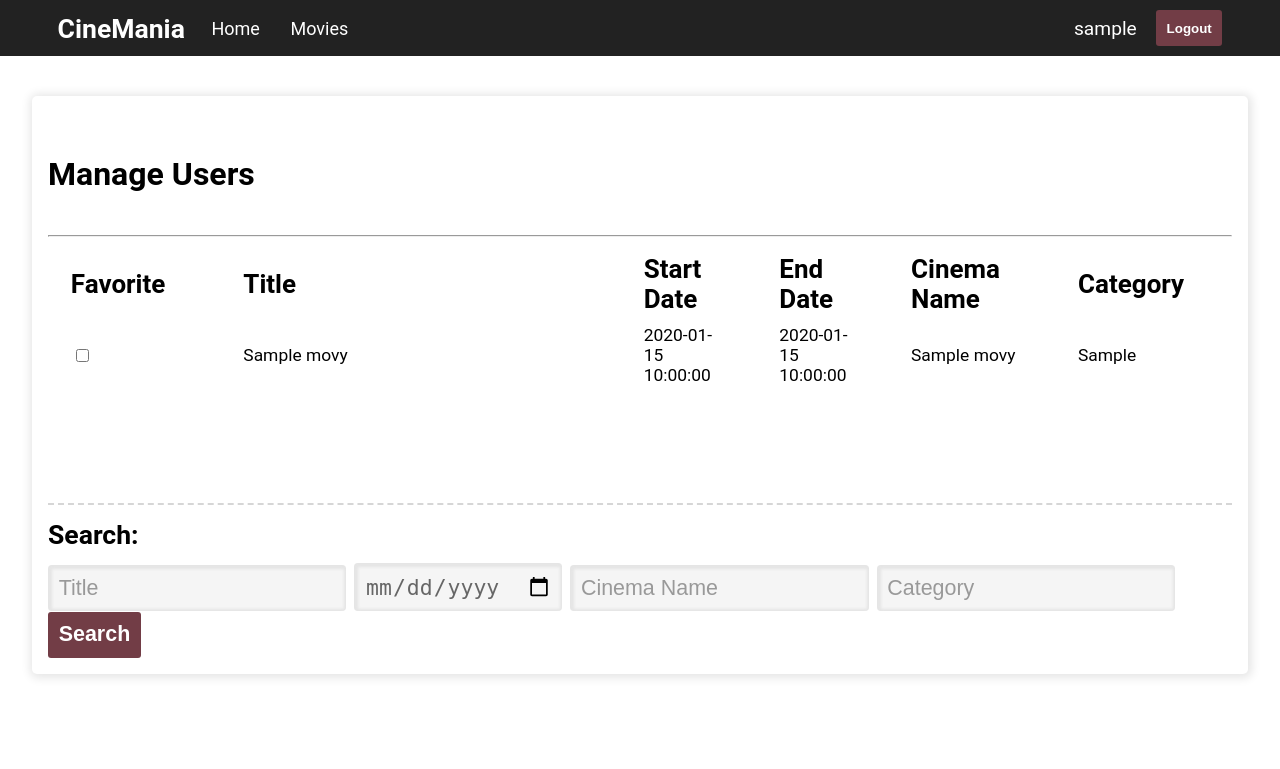
After one commit to DimitrisKas/-PLH-518-Project-1, a PHP site: page /movies.php in a window 1280 px wide. The commit adds this page. Shown: the top 769 px of the page. Run offline with PHP 8.4, Linux system fonts and the light colour scheme; the visitor is signed in with stand-in values (Sample User, id 1); tables that the repository leaves empty or names only in its code hold one stand-in row (values such as "Sample post").

Commit message:
(Movies) Add Movies page with full features (Favorites, Search)

```diff
--- a/db_scripts/Models/Movies.php
+++ b/db_scripts/Models/Movies.php
@@ -10,6 +10,7 @@ class Movie
     public string $end_date;
     public string $cinema_name;
     public string $category;
+    public bool $favorite = false;
 
     const ID_PREFIX = "m";
 
@@ -144,10 +145,18 @@ class Movie
         return $success;
     }
 
+    public static function AddToFavorites(string $movie_id, string $user_id)
+    {
+
+    }
+
     public static function GetAllMovies():array {
         $conn = OpenCon(true);
 
-        $sql_str = "SELECT * FROM Movies";
+        $sql_str = "SELECT m.ID as m_ID,  m.TITLE, m.STARTDATE, m.ENDDATE, m.CINEMANAME, m.CATEGORY, f.ID as f_ID
+                    FROM movies m
+                        LEFT JOIN favorites f ON f.USERID = 'u958215285' AND f.MOVIEID = m.ID;";
+
         $stmt = $conn->prepare($sql_str);
 
         if (!$stmt->execute())
@@ -163,8 +172,68 @@ class Movie
 
             // Create object and append to return array
             $movie = Movie::CreateExistingMovieObj(
-                $row['ID'], $row['TITLE'], $row['STARTDATE'], $row['ENDATE'],
+                $row['m_ID'], $row['TITLE'], $row['STARTDATE'], $row['ENDDATE'],
                 $row['CINEMANAME'], $row['CATEGORY']);
+
+            $movie->favorite = isset($row['f_ID']);
+            logger( "Is favorite: " . $movie->favorite);
+            logger( "Is favorite row:: " . $row['f_ID']);
+            $ret_array[] = $movie;
+        }
+
+        $stmt->free_result();
+        $stmt->close();
+
+        CloseCon($conn);
+
+        return $ret_array;
+    }
+
+    public static function Search($title, $date, $cinema_name, $category):array
+    {
+        $conn = OpenCon(true);
+
+        // Validate search input
+        if (empty($title))
+            $title = "%";
+
+        if (empty($cinema_name))
+            $cinema_name = "%";
+
+        if (empty($category))
+            $category = "%";
+
+        $doDateSearch = true;
+        if (empty($date))
+        {
+            $date = "0000-00-00";
+            $doDateSearch = false;
+        }
+
+        $sql_str = "SELECT m.ID as m_ID,  m.TITLE, m.STARTDATE, m.ENDDATE, m.CINEMANAME, m.CATEGORY, f.ID as f_ID
+                    FROM movies m
+                        LEFT JOIN favorites f ON f.USERID = 'u958215285' AND f.MOVIEID = m.ID
+                    WHERE m.TITLE LIKE ? AND m.CINEMANAME LIKE ? AND m.CATEGORY LIKE ? AND ( ?=FALSE OR  DATEDIFF(m.STARTDATE, ?) >= 0 AND  DATEDIFF(m.ENDDATE, ?) <=0);";
+        $stmt = $conn->prepare($sql_str);
+        $stmt->bind_param("sssiss", $title, $cinema_name, $category, $doDateSearch, $date, $date);
+
+        if (!$stmt->execute())
+            logger("Get all movies failed " . $stmt->error);
+
+        $result = $stmt->get_result();
+
+        $num_of_rows = $result->num_rows;
+        logger("Found " . $num_of_rows . " movies.");
+
+        $ret_array = array();
+        while ($row = $result->fetch_assoc()) {
+
+            // Create object and append to return array
+            $movie = Movie::CreateExistingMovieObj(
+                $row['m_ID'], $row['TITLE'], $row['STARTDATE'], $row['ENDDATE'],
+                $row['CINEMANAME'], $row['CATEGORY']);
+
+            $movie->favorite = isset($row['f_ID']);
             $ret_array[] = $movie;
         }
 
--- /dev/null
+++ b/src/CSS/movies.css
@@ -0,0 +1,32 @@
+#movies_content
+
+#movies_content table th:first-of-type {
+    padding-right: 0.5em;
+}
+
+#movies_content th {
+    padding-left: 1em;
+    padding-right: 2em;
+}
+
+#movies_content td {
+    padding: 0 1em;
+}
+
+#movies_content td div{
+    justify-content: flex-start;
+}
+
+.td-movie-title span {
+    width: 20em;
+}
+
+.search-cont {
+    margin-top: 2em;
+}
+.search-cont .custom-input{
+    padding: 0.5em 0.5em;
+}
+.search-cont .btn-primary {
+    padding: 0.5em 0.5em;
+}
--- /dev/null
+++ b/src/movies.php
@@ -0,0 +1,154 @@
+<?php
+include_once '../db_scripts/Models/Users.php';
+include_once '../db_scripts/Models/Movies.php';
+include_once '../db_scripts/db_connection.php';
+include_once('../Utils/Random.php');
+include_once('../Utils/Logs.php');
+
+session_start();
+logger("-- In Movies");
+
+// Check if User is logged in AND is an Admin
+if (isset($_SESSION['login'])
+    && $_SESSION['login'] === true)
+{
+    // User already logged in...
+    logger("User: " . $_SESSION['user_username']);
+    logger("Role: " . $_SESSION['user_role']);
+
+}
+else
+{
+    // Redirect to index
+    $feedback = "true";
+    $f_title = "You do not have access to that page.";
+    $f_msg_count = 0;
+    $f_color = "f-error";
+    ?>
+    <form id="redirect-form" action="./index.php" method="post">
+        <input type="hidden" name="feedback" value="<?php echo $feedback?>">
+        <input type="hidden" name="f_color" value="<?php echo $f_color?>">
+        <input type="hidden" name="f_title" value="<?php echo $f_title?>">
+        <input type="hidden" name="f_msg_count" value="<?php echo $f_msg_count?>">
+    </form>
+    <script type="text/javascript">
+        document.getElementById("redirect-form").submit();
+    </script>
+    <?php
+    exit();
+}
+
+?>
+
+<!DOCTYPE html>
+<html lang="en">
+<head>
+    <meta charset="UTF-8">
+    <meta name="viewport" content="width=device-width, initial-scale=1.0">
+    <title>Admin Panel - CineMania</title>
+    <link rel='stylesheet' type='text/css' href='CSS/main.css' />
+    <link rel='stylesheet' type='text/css' href='CSS/movies.css' />
+</head>
+
+<body class="no-overflow">
+<?php // ---- Navigation Panel - START ----?>
+<div class="top-nav">
+    <div class="nav-items">
+        <h5 id="top-nav-title">CineMania</h5>
+        <a href="welcome.php">Home</a>
+        <a href="movies.php">Movies</a>
+        <?php
+        if ($_SESSION['user_role'] === USER::CINEMAOWNER)
+            echo '<a href="owner.php">Owner Panel</a> ';
+
+        if ($_SESSION['user_role'] === USER::ADMIN)
+            echo '<a href="administration.php">Admin Panel</a>';
+        ?>
+    </div>
+    <form id="logout-form" method="post" action="./index.php?logout" class="fl-row">
+        <span id="username-span"><?php echo $_SESSION['user_username'] ?></span>
+        <button type="submit" class="btn-primary">Logout</button>
+    </form>
+</div>
+<?php // ---- Navigation Panel - END ----?>
+
+<div class="main-content" id="movies_content">
+    <div class="card">
+        <h4>Manage Users</h4>
+        <hr/>
+
+        <div class="table-container">
+            <table id="admin-table">
+                <tr>
+                    <th>Favorite</th>
+                    <th>Title</th>
+                    <th>Start Date</th>
+                    <th>End Date</th>
+                    <th>Cinema Name</th>
+                    <th>Category</th>
+                </tr>
+
+                <?php
+                if (isset($_GET['search']))
+                {
+                    $movies = Movie::Search($_GET['title'], $_GET['date'], $_GET['cin_name'], $_GET['cat']);
+                }
+                else
+                {
+                    $movies = Movie::GetAllMovies();
+                }
+                /* @var $movie Movie (IDE type hint) */
+                foreach ($movies as $movie)
+                {
+                    ?>
+                    <tr id="movie_<?php echo $movie->id?>">
+                        <td><div><input id="<?php echo $movie->id?>_favorite"   type="checkbox" <?php echo $movie->favorite ? "checked" : ""?> onclick="toggleFavorite('<?php echo $movie->id?>', this)"/></div></td>
+                        <td class="td-movie-title"><div><span id="<?php echo $movie->id?>_title"       ><?php echo $movie->title?></span></div></td>
+                        <td><div><span id="<?php echo $movie->id?>_start_date"  ><?php echo $movie->start_date?></span></div></td>
+                        <td><div><span id="<?php echo $movie->id?>_end_date"    ><?php echo $movie->end_date?></span></div></td>
+                        <td><div><span id="<?php echo $movie->id?>_cinema_name" ><?php echo $movie->cinema_name?></span></div></td>
+                        <td><div><span id="<?php echo $movie->id?>_category"    ><?php echo $movie->category?></span></div></td>
+                    </tr>
+                    <?php
+                }
+                ?>
+            </table>
+            <div class="search-cont title-row fl-col">
+                <h5>Search: </h5>
+                <form method="GET" action="./movies.php">
+                    <input name="search" class="custom-input" type="hidden"  value="1" placeholder="Title"/>
+                    <input name="title" class="custom-input" type="text"  value="" placeholder="Title"/>
+                    <input name="date" class="custom-input" type="date"  value="" placeholder="Date"/>
+                    <input name="cin_name" class="custom-input" type="text"  value="" placeholder="Cinema Name"/>
+                    <input name="cat" class="custom-input" type="text"  value="" placeholder="Category"/>
+                    <input class="btn-primary" type="submit" value="Search"/>
+                </form>
+            </div>
+        </div>
+
+    </div>
+
+</div>
+</body>
+<script type="text/javascript">
+    function toggleFavorite(movie_id, checkbox)
+    {
+        fetch('async/favorite_toggle.php', {
+            method: 'POST',
+            headers: {'Content-Type': 'application/json'},
+            body: JSON.stringify({
+                'isFavorite': checkbox.checked ? "true" : "false",
+                'movie_id' : movie_id
+            })
+        })
+            .then( response => {
+                return response.json();
+            })
+            .then( success =>{
+                if (success) {
+                    location.reload();
+                }
+            });
+    }
+</script>
+</html>
--- a/src/owner.php
+++ b/src/owner.php
@@ -289,9 +289,6 @@ else
         if (endDate === "")
             endDate = in7days.getFullYear()+'-'+(in7days.getMonth()+1)+'-'+in7days.getDate();
 
-        console.log(startDate); console.log(endDate);
-        alert()
-
         // Initiate the request
         fetch('async/movie_add.php', {
             method: 'POST',
```
Also changed, not shown: db_scripts/Models/Favorites.php (+60 -24 lines), src/async/favorite_toggle.php (added, +32 -0 lines).
